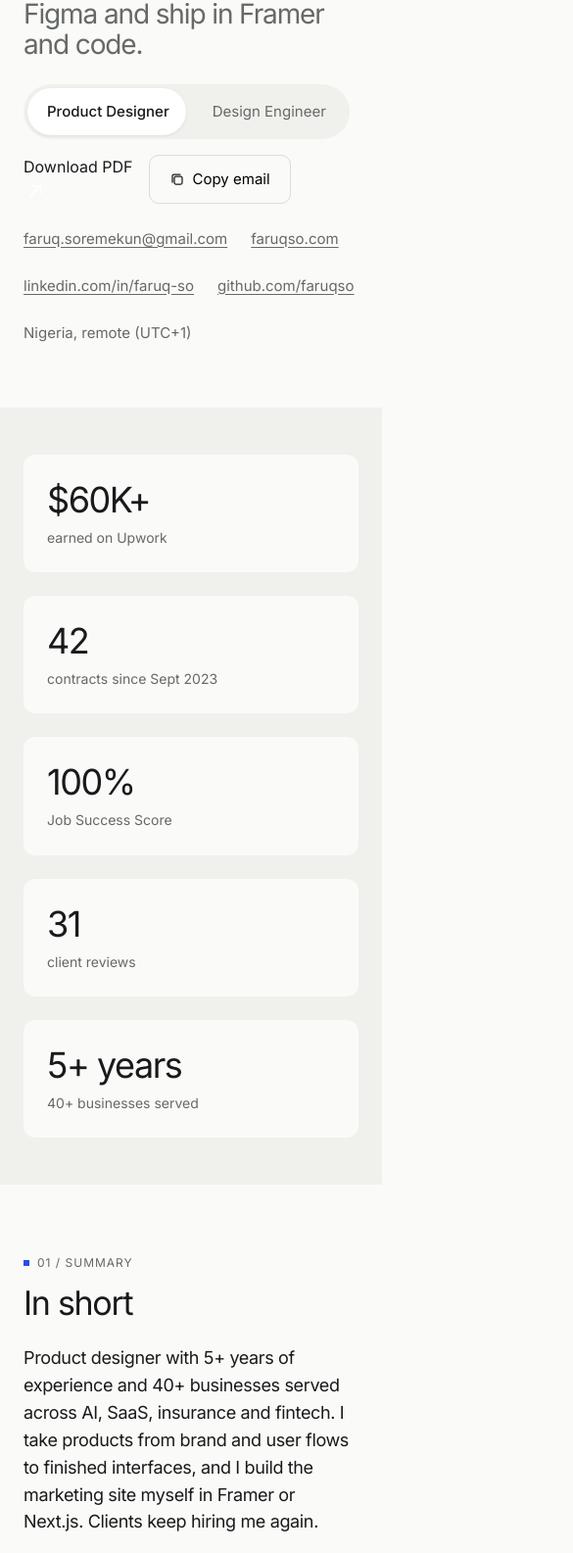
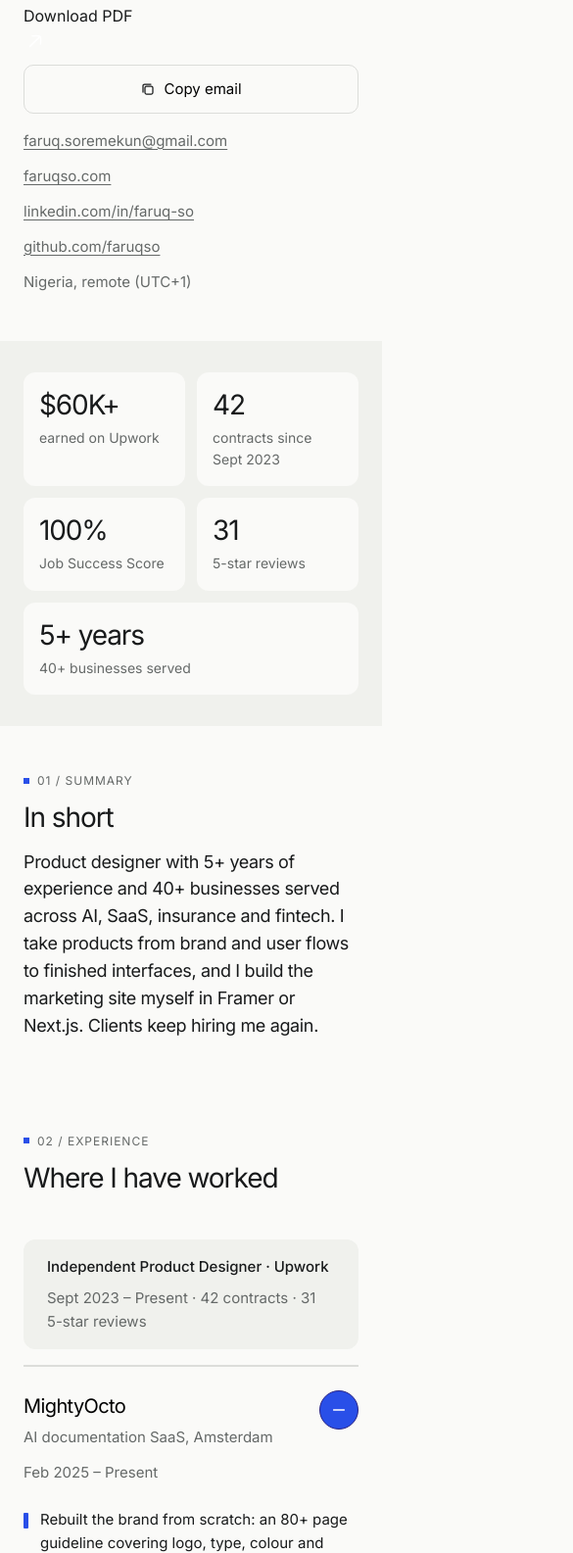
Before and after one commit to faruqso/faruq-portfolio, an Astro site: page /resume in a window 390 px wide. Shown: the part 415-2000 px from the top of the page at 98% size, 585 px wide, since content can reach past the window. Built offline with nearby package versions, Linux system fonts and the light colour scheme; Astro itself is replaced by a stand-in of ours.

Commit message:
Fix resume 5-star review copy and improve mobile layout.
Regenerate PDFs with 31 5-star reviews; stack experience rows and controls on small screens.

Co-authored-by: Cursor <cursoragent@cursor.com>

```diff
--- a/scripts/resume/resume-data.mjs
+++ b/scripts/resume/resume-data.mjs
@@ -37,7 +37,7 @@ export const versions = [
 					{
 						title: '**Independent Product Designer** · Upwork',
 						dates: 'Sept 2023 – Present',
-						text: '42 contracts, 31 client reviews, 100% Job Success Score. Selected clients:',
+						text: '42 contracts, 31 5-star reviews, 100% Job Success Score. Selected clients:',
 					},
 					{
 						title: '**MightyOcto** (AI documentation SaaS, Amsterdam)',
@@ -121,7 +121,7 @@ export const versions = [
 					{
 						title: '**Independent Product Designer and Design Engineer** · Upwork',
 						dates: 'Sept 2023 – Present',
-						text: '42 contracts, 31 client reviews, 100% Job Success Score. Selected work:',
+						text: '42 contracts, 31 5-star reviews, 100% Job Success Score. Selected work:',
 					},
 					{
 						title: '**AI product front end** (startup founder)',
--- a/src/data/resume.ts
+++ b/src/data/resume.ts
@@ -51,7 +51,7 @@ export const resumeStats: ResumeStat[] = [
 	{ display: '$60K+', label: 'earned on Upwork' },
 	{ display: '42', label: 'contracts since Sept 2023', countUp: { target: 42 } },
 	{ display: '100%', label: 'Job Success Score', countUp: { target: 100, suffix: '%' } },
-	{ display: '31', label: 'client reviews', countUp: { target: 31 } },
+	{ display: '31', label: '5-star reviews', countUp: { target: 31 } },
 	{ display: '5+ years', label: '40+ businesses served' },
 ];
 
@@ -171,7 +171,7 @@ export const resumeVersions: Record<ResumeVersion, ResumeVersionContent> = {
 			'Product designer with 5+ years of experience and 40+ businesses served across AI, SaaS, insurance and fintech. I take products from brand and user flows to finished interfaces, and I build the marketing site myself in Framer or Next.js. Clients keep hiring me again.',
 		umbrella: {
 			title: 'Independent Product Designer · Upwork',
-			meta: 'Sept 2023 – Present · 42 contracts · 31 reviews',
+			meta: 'Sept 2023 – Present · 42 contracts · 31 5-star reviews',
 		},
 		roles: designerRoles,
 		spotlight: {
@@ -210,7 +210,7 @@ export const resumeVersions: Record<ResumeVersion, ResumeVersionContent> = {
 			'Design engineer with 5+ years shipping interfaces for startups. I own the path from Figma to production: React and Next.js when you need custom product UI, Framer or Webflow when you need a site live fast. Strong Upwork track record and repeat clients.',
 		umbrella: {
 			title: 'Independent Design Engineer · Upwork',
-			meta: 'Sept 2023 – Present · 42 contracts · 31 reviews',
+			meta: 'Sept 2023 – Present · 42 contracts · 31 5-star reviews',
 		},
 		roles: engineerRoles,
 		spotlight: {
--- a/src/styles/resume.css
+++ b/src/styles/resume.css
@@ -708,22 +708,136 @@
 }
 
 @media (max-width: 47.99rem) {
+	.resume {
+		--resume-name: clamp(2.5rem, 11vw, 3.25rem);
+		--resume-role: clamp(1.375rem, 5.5vw, 1.75rem);
+		--resume-section-title: clamp(1.75rem, 6vw, 2.125rem);
+	}
+
+	.resume-intro {
+		padding-block: var(--space-6) var(--space-7);
+		gap: var(--space-4);
+	}
+
+	.resume-intro__controls {
+		flex-direction: column;
+		align-items: stretch;
+		width: 100%;
+		gap: var(--space-3);
+	}
+
+	.resume-toggle {
+		display: flex;
+		width: 100%;
+	}
+
+	.resume-toggle__option {
+		flex: 1;
+		min-width: 0;
+		padding: 11px 12px;
+		font-size: var(--text-small);
+		text-align: center;
+	}
+
+	.resume-intro__controls .ds-button,
+	.resume-intro__controls .resume-copy {
+		justify-content: center;
+		width: 100%;
+	}
+
+	.resume-contact {
+		flex-direction: column;
+		align-items: flex-start;
+		gap: var(--space-3);
+	}
+
+	.resume-stats {
+		padding-block: var(--space-6);
+	}
+
 	.resume-stats__grid {
-		grid-template-columns: 1fr;
+		grid-template-columns: repeat(2, minmax(0, 1fr));
+		gap: var(--space-3);
+	}
+
+	.resume-stat {
+		padding: var(--space-4);
+	}
+
+	.resume-stat__value {
+		font-size: clamp(1.75rem, 7vw, 2.25rem);
+	}
+
+	.resume-stat:last-child:nth-child(odd) {
+		grid-column: 1 / -1;
+	}
+
+	.resume-section {
+		padding-block: var(--space-7);
 	}
 
 	.resume-row {
 		flex-direction: column;
-		gap: var(--space-5);
+		gap: var(--space-4);
 	}
 
 	.resume-row__label {
 		flex: none;
 	}
 
+	.resume-umbrella {
+		flex-direction: column;
+		align-items: flex-start;
+		gap: var(--space-2);
+	}
+
+	.resume-umbrella__spacer {
+		display: none;
+	}
+
+	.resume-umbrella__title,
+	.resume-umbrella__meta {
+		white-space: normal;
+	}
+
+	.resume-role__header {
+		grid-template-columns: 1fr auto;
+		grid-template-areas:
+			'client toggle'
+			'dates dates';
+		gap: var(--space-3) var(--space-4);
+		align-items: start;
+		padding-block: var(--space-5);
+	}
+
+	.resume-role__dates {
+		grid-area: dates;
+	}
+
+	.resume-role__client-wrap {
+		grid-area: client;
+		min-width: 0;
+	}
+
+	.resume-role__toggle {
+		grid-area: toggle;
+	}
+
+	.resume-role__descriptor {
+		white-space: normal;
+		overflow: visible;
+	}
+
 	.resume-spotlight-card {
 		flex-direction: column;
 		align-items: stretch;
+		padding: var(--space-5);
+		gap: var(--space-5);
+	}
+
+	.resume-spotlight-card__media {
+		flex-basis: auto;
+		width: 100%;
 	}
 
 	.resume-skills,
@@ -733,7 +847,14 @@
 
 	.resume-cta {
 		flex-direction: column;
-		align-items: flex-start;
+		align-items: stretch;
+		gap: var(--space-5);
+		padding-block: var(--space-7) var(--space-6);
+	}
+
+	.resume-cta .ds-button {
+		width: 100%;
+		justify-content: center;
 	}
 }
 
```
Also changed, not shown: 2 other files.
